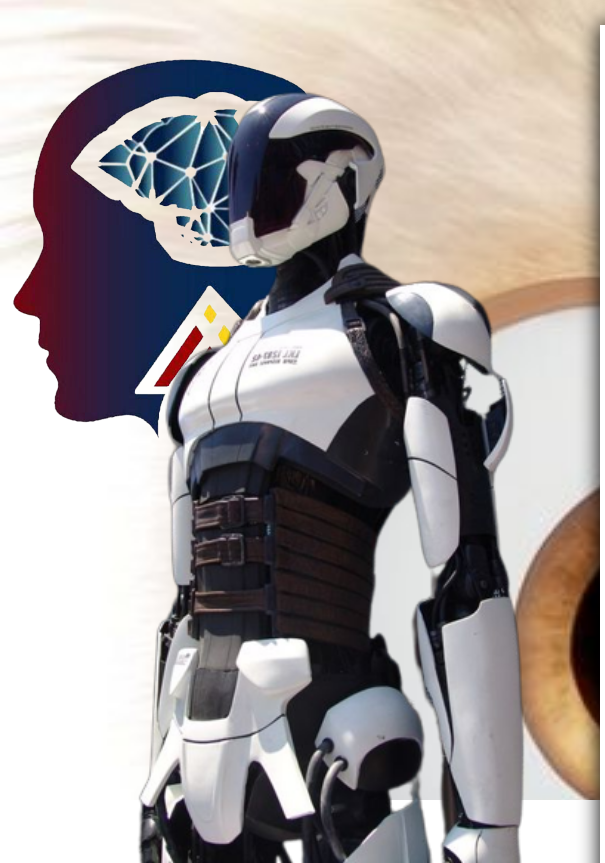
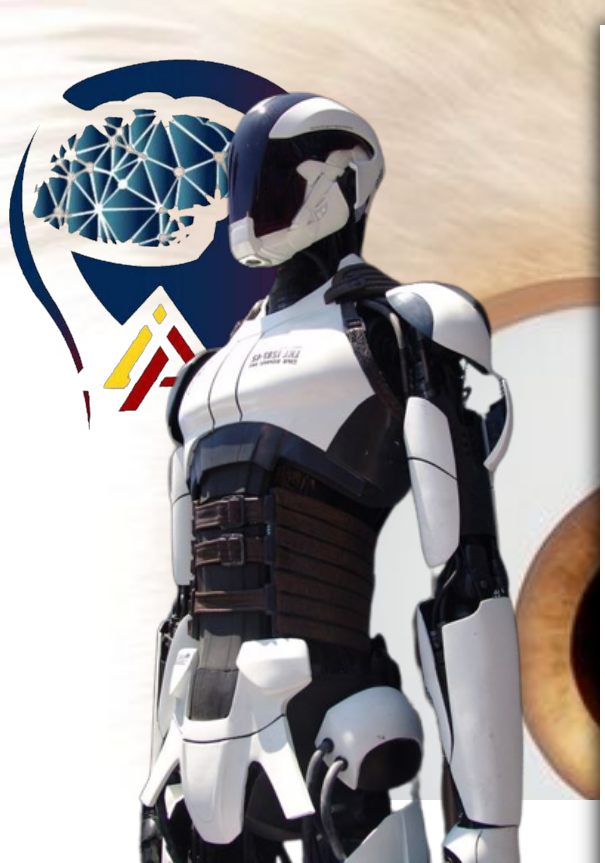
Before and after one commit to KiaraSihag/Letterhead, a plain HTML site: page index.html in a window 1280 px wide. Shown: the top 863 px of the page, 0-605 px from the left. Drawn offline with Linux system fonts and the light colour scheme.

Commit message:
Update index.html

```diff
--- a/index.html
+++ b/index.html
@@ -77,7 +77,7 @@
 
 <body>
     <div id="logo">
-        <img src="images/logo.png" alt=""></div>
+        <img src="images/logo1.png" alt=""></div>
     <div id="gif-img">
         <img src="images/sd-img1.png" alt="" style="width: 100%; height:100%;">
     </div>
```
